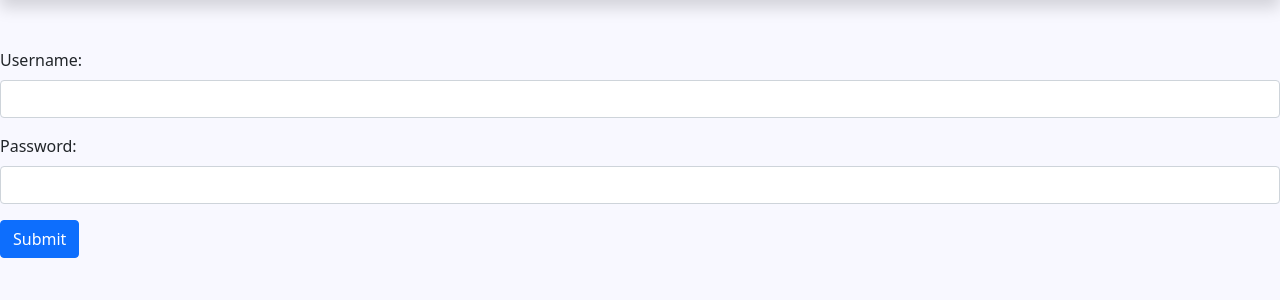
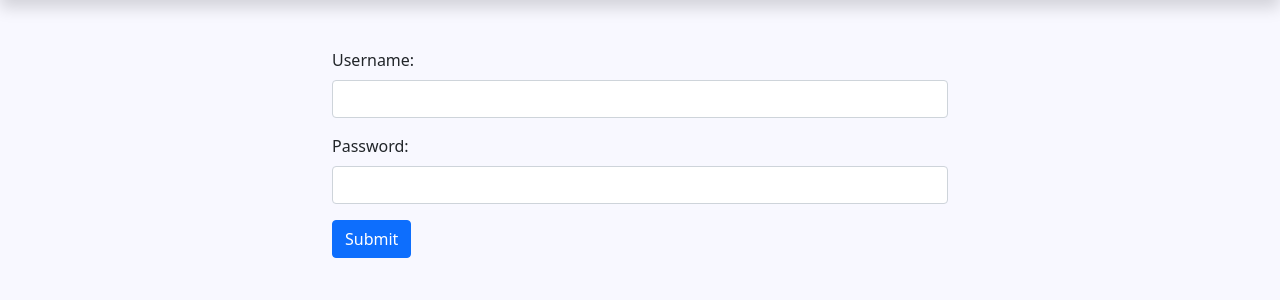
Before and after one commit to danial09/WAD7A_project, a Django app: page /login/ in a window 1280 px wide. Shown: the part 48-348 px from the top of the page. Run offline with Django 3.2, Linux system fonts and the light colour scheme.

Commit message:
Format login.html

```diff
--- a/templates/sudokugame/login.html
+++ b/templates/sudokugame/login.html
@@ -7,9 +7,9 @@
 {% endblock %}
 
 {% block body_block %}
-<form id="login_form" method="post"action="{% url 'sudokugame:login' %}">
+<main class="container-fluid pb-3 col-6">
+    <form id="login_form" method="post" action="{% url 'sudokugame:login' %}">
         {% csrf_token %}
-    <!--plz double check-->
 
         <div class="mb-3">
             <label for="username" class="form-label">Username:</label>
@@ -24,4 +24,5 @@
         <button type="submit" class="btn btn-primary">Submit</button>
 
     </form>
+</main>
 {% endblock %}
```
Lines whose indentation alone changed are shown as unchanged.
